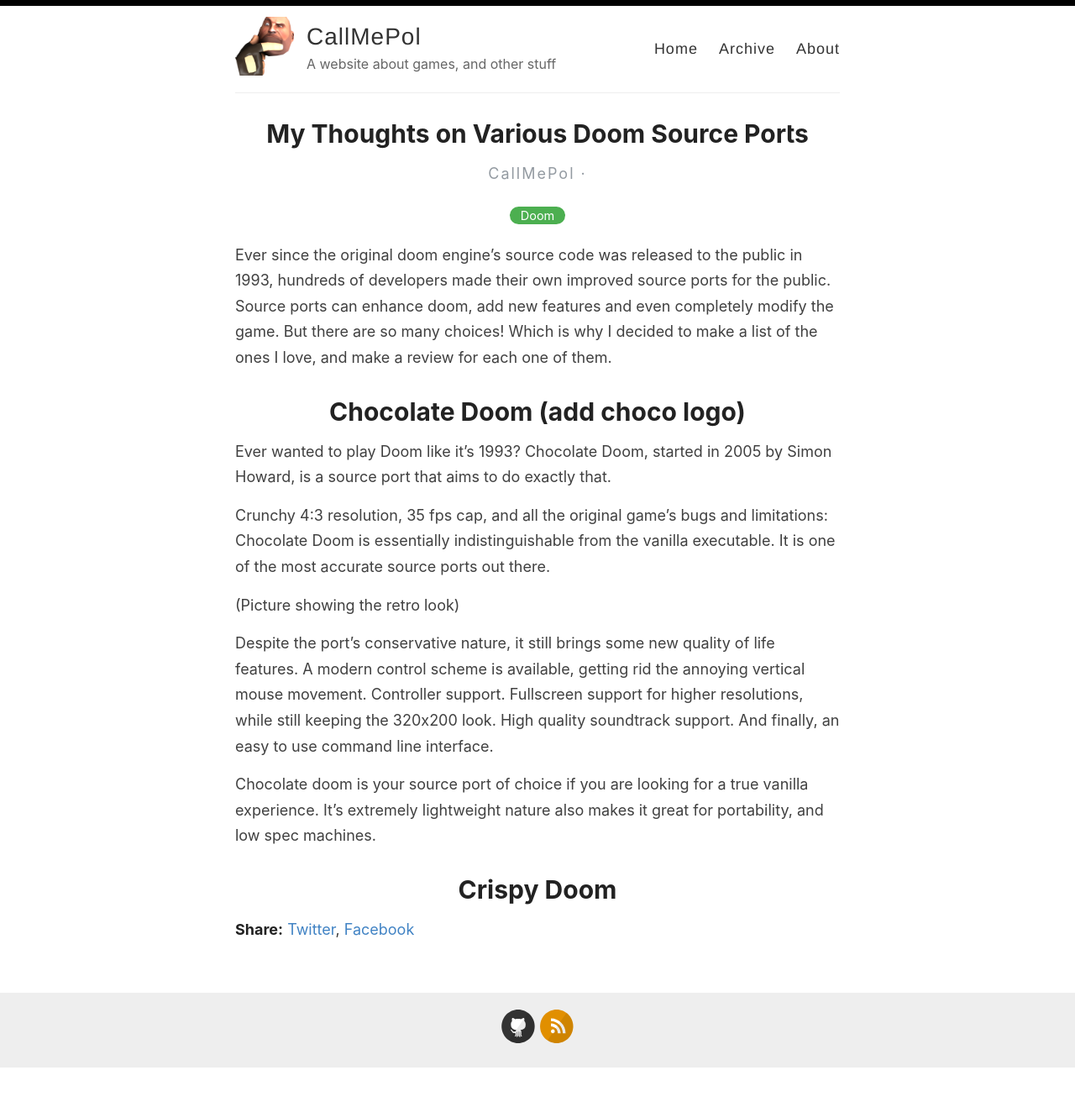
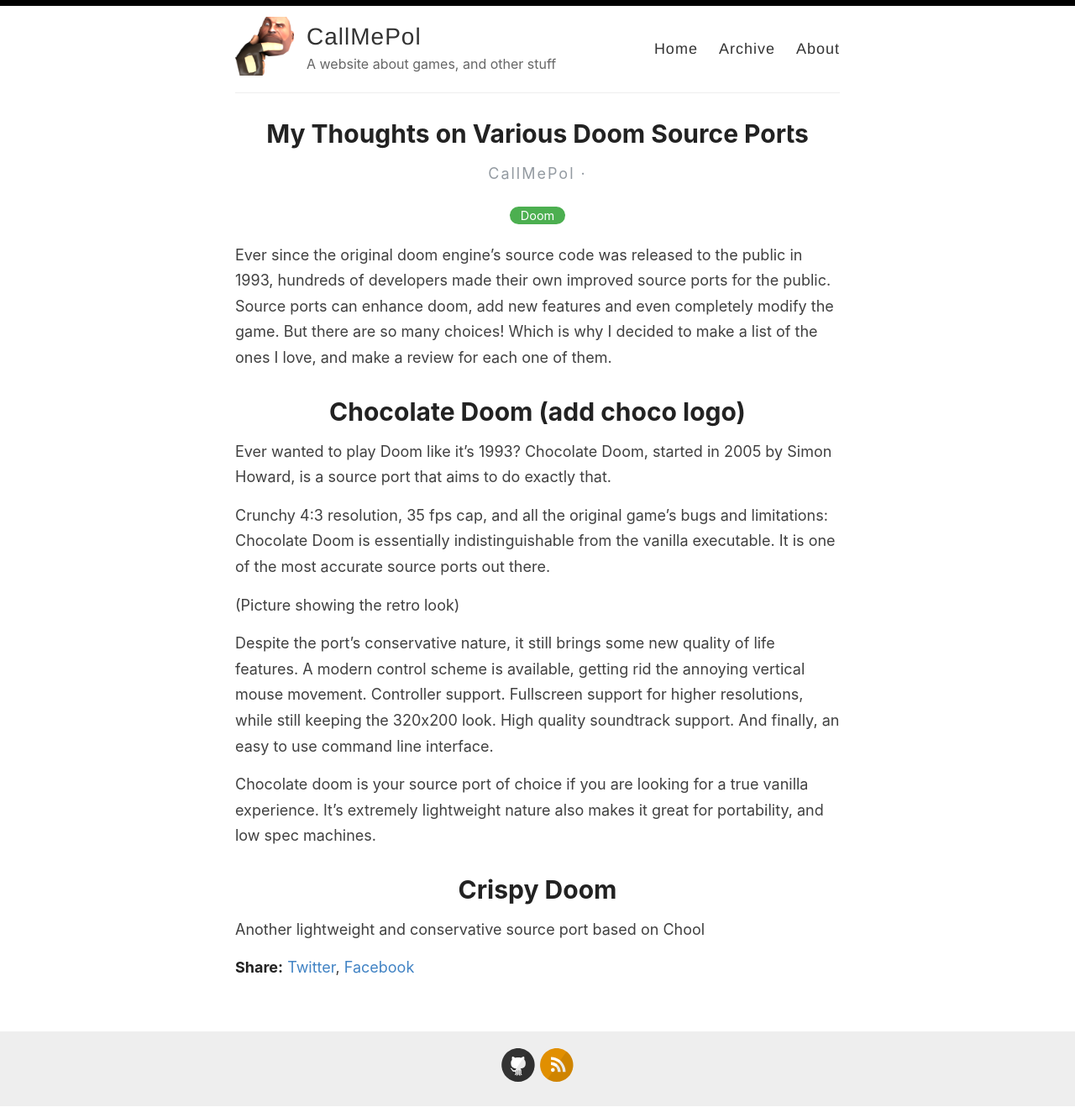
Before and after one commit to poleve540/CallMePol, a Jekyll site: the page built from posts/2023-05-12-sourceport-review.md, in a window 1280 px wide. Shown: the whole page at 84% size. Built offline with Jekyll 4.4.1, drawn with Linux system fonts in a browser that asks for light colours; before the commit the page ends 1272 px from its top, so only the background shows below that.

Commit message:
posts/2023-05-12-sourceport-review.md updated from https://stackedit.io/

```diff
--- a/posts/2023-05-12-sourceport-review.md
+++ b/posts/2023-05-12-sourceport-review.md
@@ -17,9 +17,9 @@
 Chocolate doom is your source port of choice if you are looking for a true vanilla experience. It's extremely lightweight nature also makes it great for portability, and low spec machines.
 
 # Crispy Doom
-
+Another lightweight and conservative source port based on Chool
 <!--stackedit_data:
 eyJwcm9wZXJ0aWVzIjoiZXh0ZW5zaW9uczpcbiAgcHJlc2V0Oi
-BnZm1cbiIsImhpc3RvcnkiOlsxMTczNTQxODQxLDE4ODc0NjM0
-OTldfQ==
+BnZm1cbiIsImhpc3RvcnkiOlstMTM1NTEwNzk3MywxODg3NDYz
+NDk5XX0=
 -->
```
